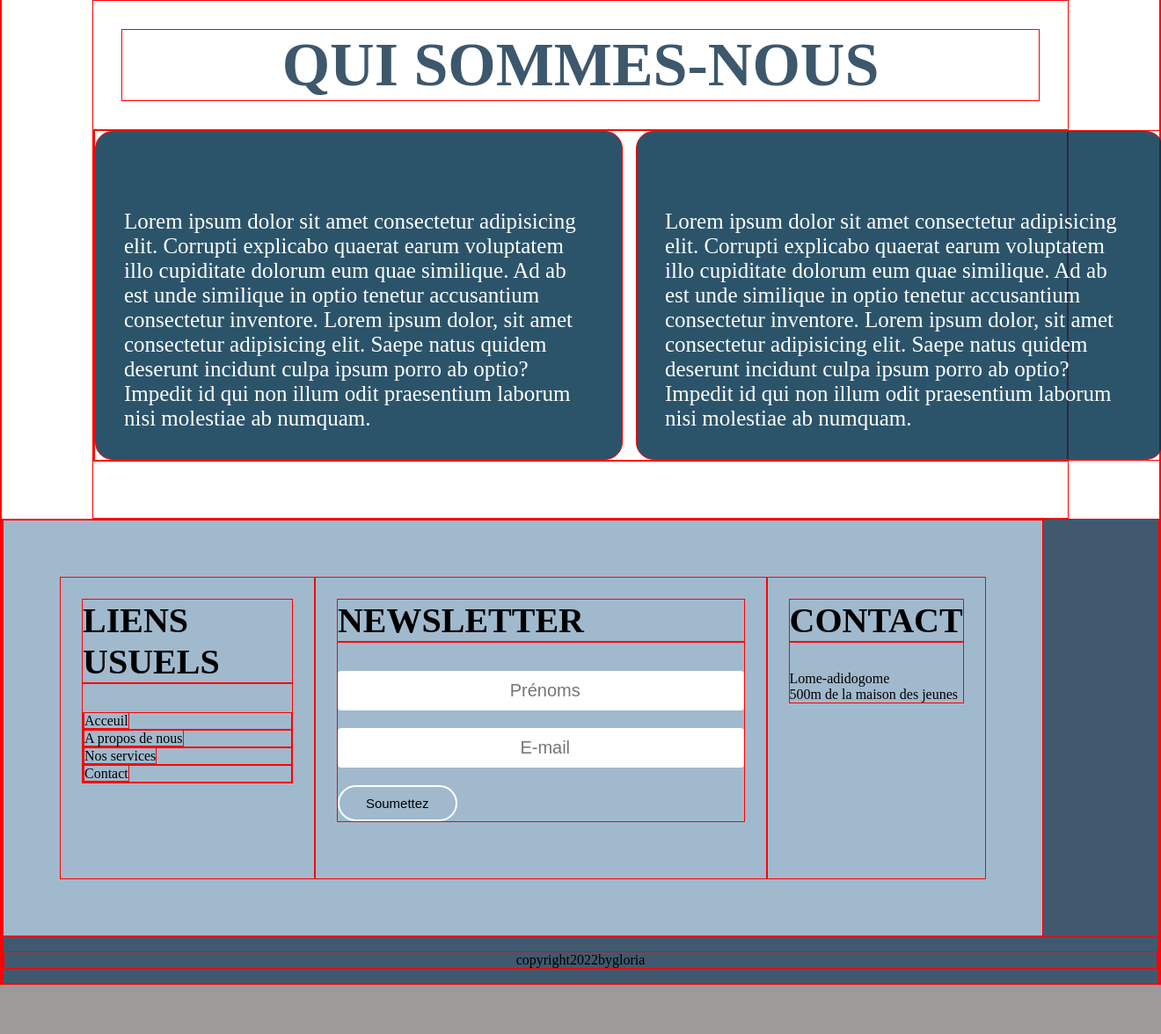
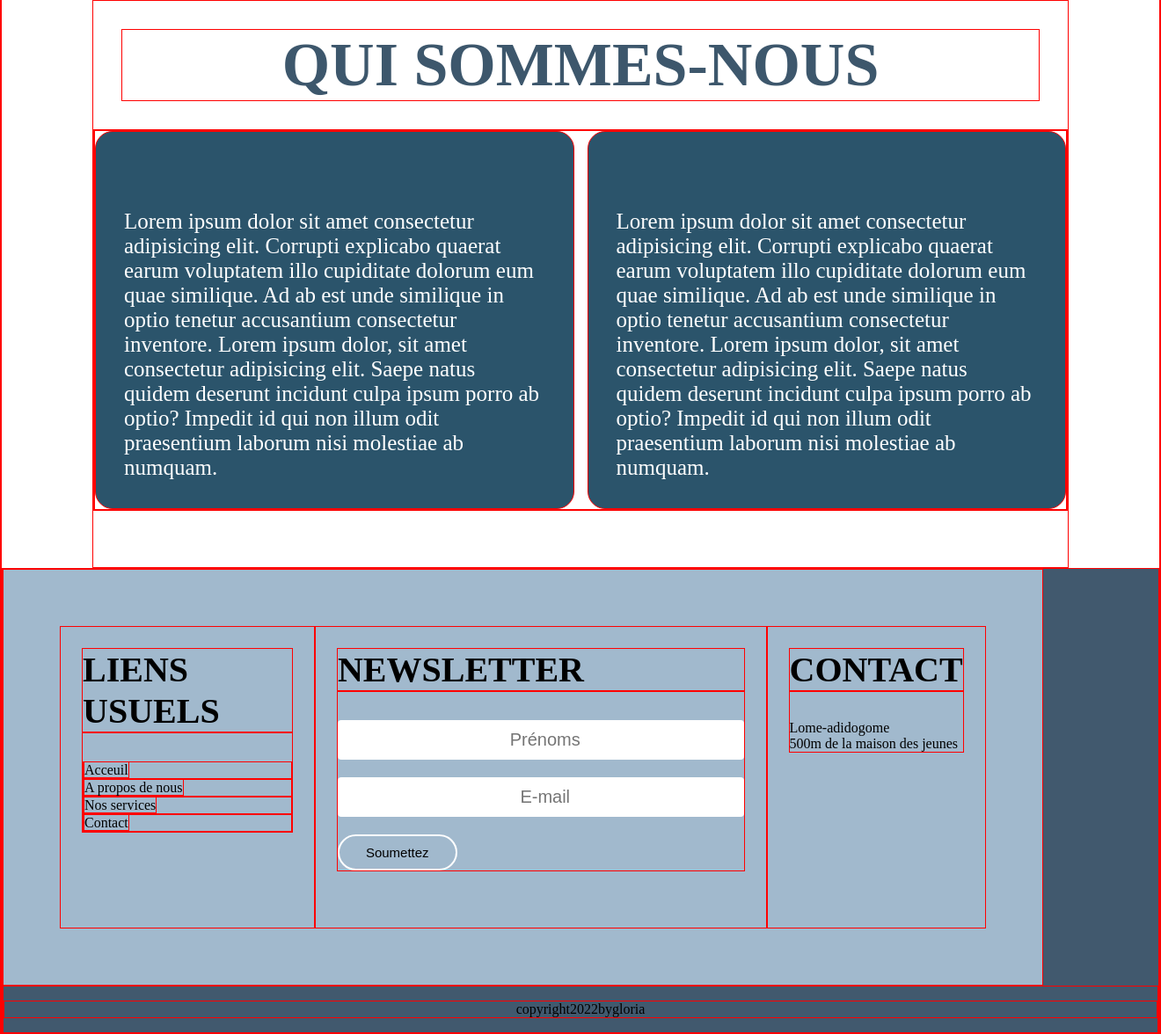
Before and after one commit to EHOGLORIA/Projet-chef-d-oeuvre, a PHP site: page / in a window 1320 px wide. Shown: the part 802-1978 px from the top of the page at 88% size. Before the commit the page ends 1922 px from the top, so only its background shows below. Run offline with PHP 8.4, Linux system fonts and the light colour scheme; style sheets or scripts are compiled from the project's sources.

Commit message:
update home page

```diff
--- a/index3.html
+++ b/index3.html
@@ -27,7 +27,7 @@
     </header>
     <section class="design-container-fluid">
         <div class="design-content">
-            <div class="design-image"><img src="images/R2.jpeg" alt="" width="75%" pad:20%></div>
+            <div class="design-image"><img src="images/R2.jpeg" alt="" width="75%"></div>
             <div class="design-deep-blue"> </div>
             <div class="design-white-blue"> </div>
         </div>
--- a/sass/index.scss
+++ b/sass/index.scss
@@ -30,6 +30,11 @@
 
 .presentation {
   display: flex;
+  flex-direction: column;
+  @media screen and (min-width: 1200px) {
+    flex-direction: row;
+  }
+
   gap: 15px;
 }
 
@@ -120,9 +125,9 @@
     font-size: 25px;
     width: 100%;
     @media (min-width: 1200px) {
-      width: 600px;
+      min-width: 400px;
+      max-width: 800px;
     }
-
     &-secondary {
       background-color: rgba(1, 50, 78, 0.833);
       color: white;
```
